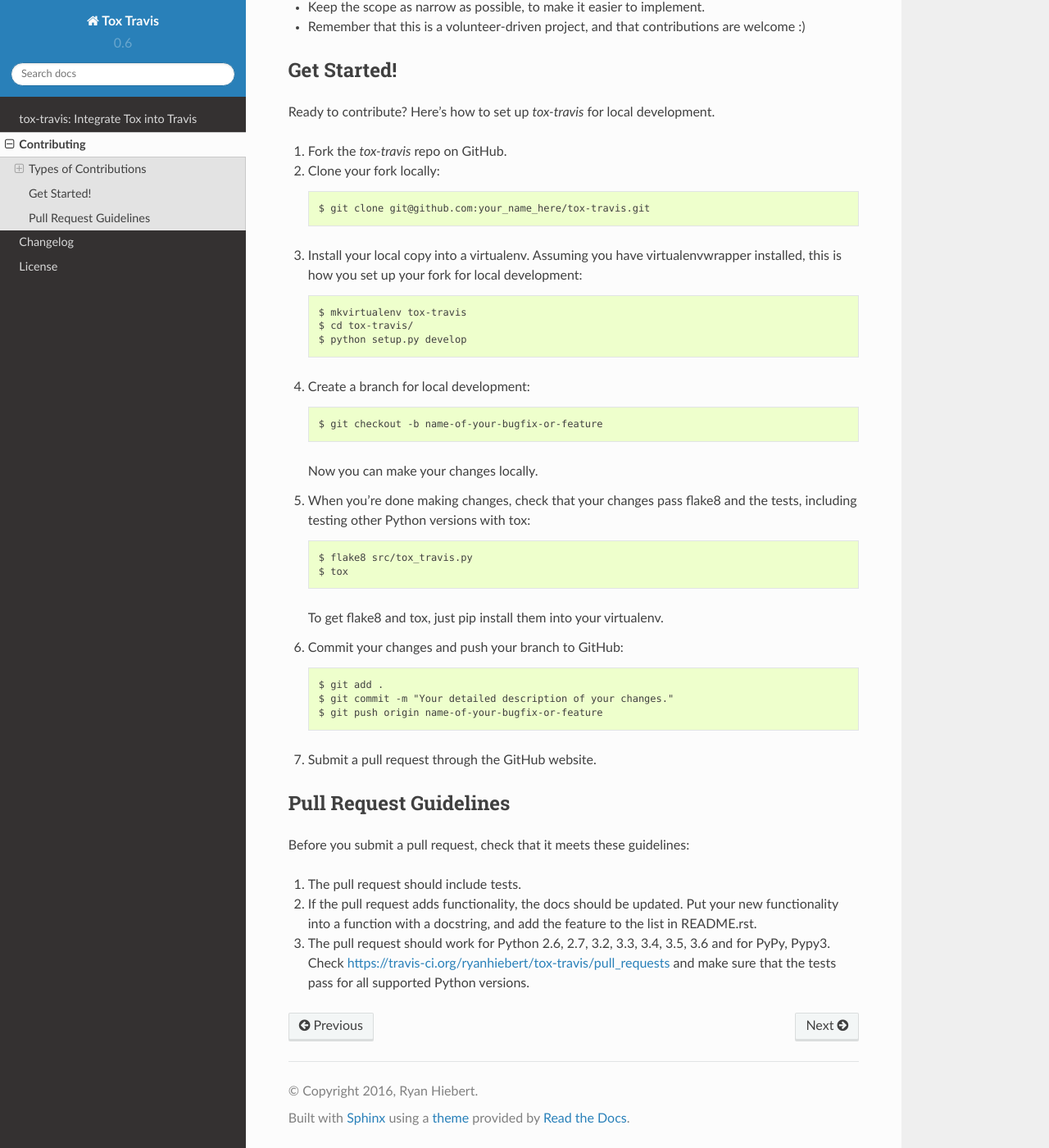
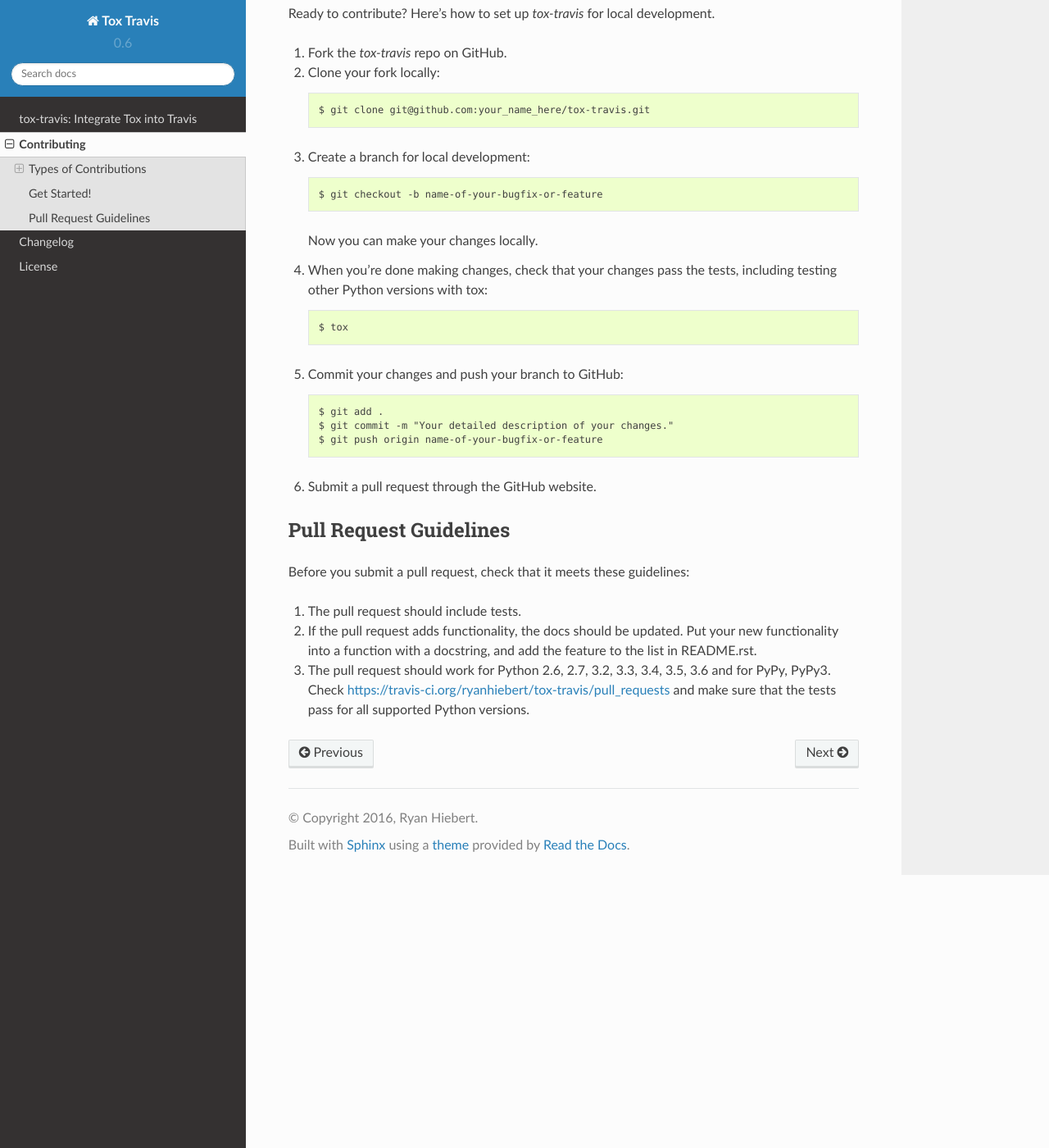
Before and after one commit to tox-dev/tox-travis, a Sphinx documentation site: the page built from docs/contributing.rst, in a window 1280 px wide and 1400 px high, scrolled down 1117 px. Shown: the whole window at 82% size. Built offline with Sphinx 7.4.7 and the Read the Docs theme 2.0.0, drawn with Linux system fonts in a browser that asks for light colours; some of the changed text lies outside the part shown.

Commit message:
Correct the contribution guide

```diff
--- a/docs/contributing.rst
+++ b/docs/contributing.rst
@@ -3,9 +3,8 @@
 ============
 
 Contributions are welcome, and they are greatly appreciated! Every
-little bit helps, and credit will always be given.
-
-You can contribute in many ways:
+little bit helps, and credit will always be given. You can contribute
+in many ways:
 
 Types of Contributions
 ----------------------
@@ -13,9 +12,8 @@
 Report Bugs
 ~~~~~~~~~~~
 
-Report bugs at https://github.com/ryanhiebert/tox-travis/issues.
-
-If you are reporting a bug, please include:
+Report bugs at https://github.com/ryanhiebert/tox-travis/issues. If you are
+reporting a bug, please include:
 
 * Any details about your local setup that might be helpful in troubleshooting.
 * Detailed steps to reproduce the bug.
@@ -42,9 +40,8 @@
 Submit Feedback
 ~~~~~~~~~~~~~~~
 
-The best way to send feedback is to file an issue at https://github.com/ryanhiebert/tox-travis/issues.
-
-If you are proposing a feature:
+The best way to send feedback is to file an issue at
+https://github.com/ryanhiebert/tox-travis/issues. If you are proposing a feature:
 
 * Explain in detail how it would work.
 * Keep the scope as narrow as possible, to make it easier to implement.
@@ -61,34 +58,24 @@
 
     $ git clone git@github.com:your_name_here/tox-travis.git
 
-3. Install your local copy into a virtualenv. Assuming you have virtualenvwrapper
-   installed, this is how you set up your fork for local development::
-
-    $ mkvirtualenv tox-travis
-    $ cd tox-travis/
-    $ python setup.py develop
-
-4. Create a branch for local development::
+3. Create a branch for local development::
 
     $ git checkout -b name-of-your-bugfix-or-feature
 
    Now you can make your changes locally.
 
-5. When you're done making changes, check that your changes pass flake8 and the
+4. When you're done making changes, check that your changes pass the
    tests, including testing other Python versions with tox::
 
-        $ flake8 src/tox_travis.py
         $ tox
 
-   To get flake8 and tox, just pip install them into your virtualenv.
-
-6. Commit your changes and push your branch to GitHub::
+5. Commit your changes and push your branch to GitHub::
 
     $ git add .
     $ git commit -m "Your detailed description of your changes."
     $ git push origin name-of-your-bugfix-or-feature
 
-7. Submit a pull request through the GitHub website.
+6. Submit a pull request through the GitHub website.
 
 Pull Request Guidelines
 -----------------------
@@ -99,6 +86,6 @@
 2. If the pull request adds functionality, the docs should be updated. Put
    your new functionality into a function with a docstring, and add the
    feature to the list in README.rst.
-3. The pull request should work for Python 2.6, 2.7, 3.2, 3.3, 3.4, 3.5, 3.6 and for PyPy, Pypy3. Check
-   https://travis-ci.org/ryanhiebert/tox-travis/pull_requests
+3. The pull request should work for Python 2.6, 2.7, 3.2, 3.3, 3.4, 3.5, 3.6 and for PyPy, PyPy3.
+   Check https://travis-ci.org/ryanhiebert/tox-travis/pull_requests
    and make sure that the tests pass for all supported Python versions.
```
